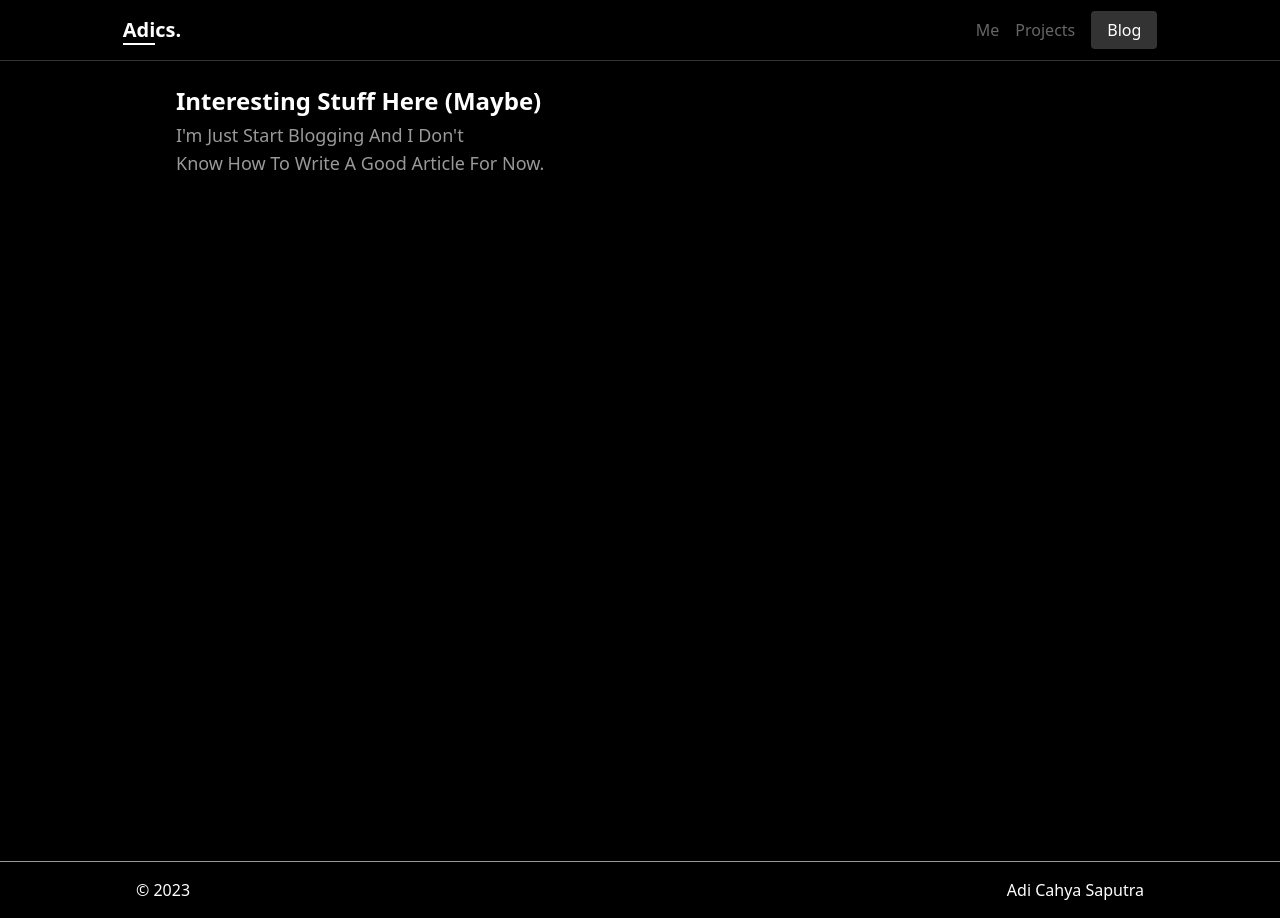
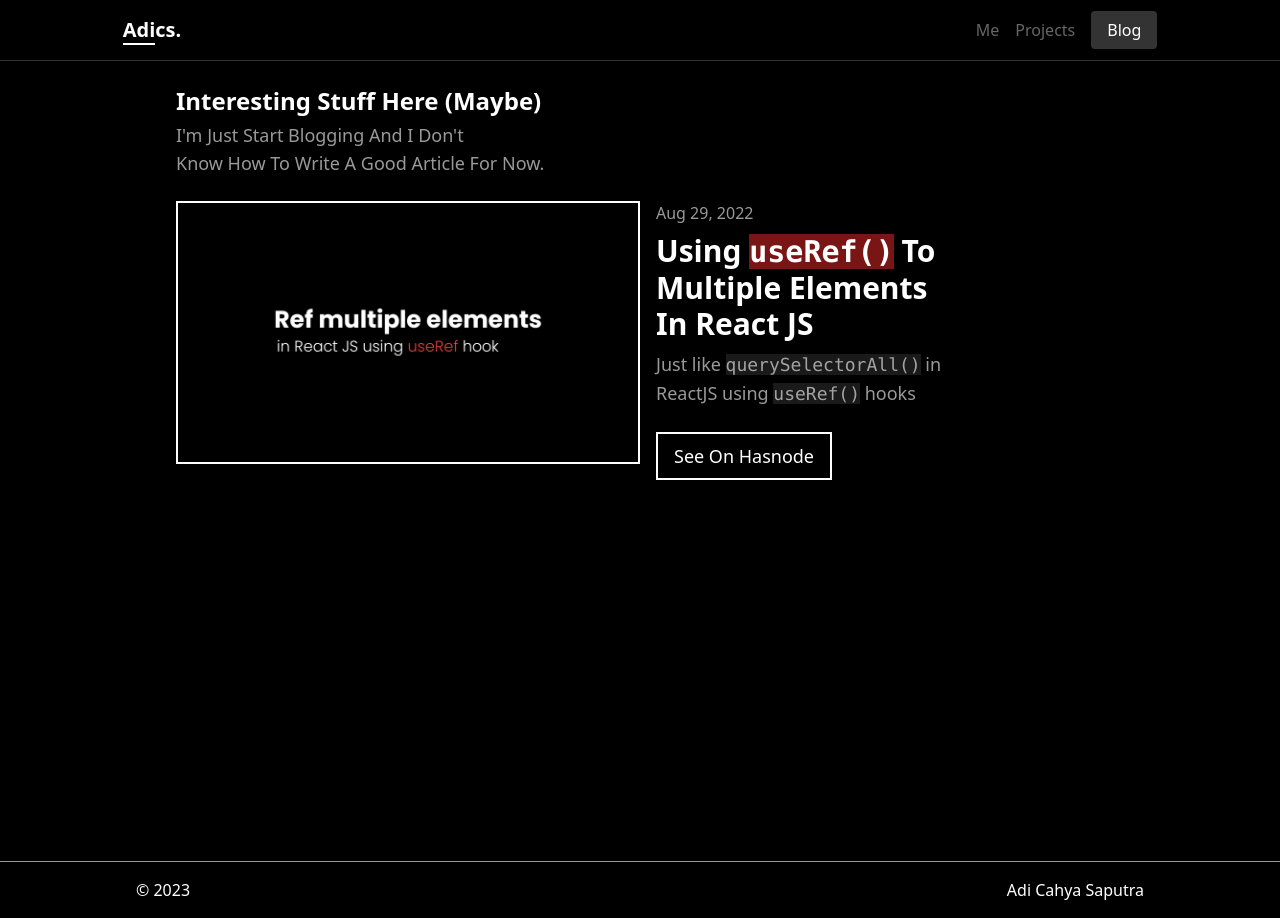
Before and after one commit to AdiCahyaSaputra/personal-website, a Next.js app: page /blog in a window 1280 px wide. Built offline with nearby package versions, Linux system fonts and the light colour scheme.

Commit message:
feat: featured blog

```diff
--- a/pages/blog/index.tsx
+++ b/pages/blog/index.tsx
@@ -1,14 +1,22 @@
 // Lib
 import { NextPage } from "next"
+import FeaturedBlog from "../../public/img/featured-blog.jpg"
 import { useRouter } from "next/router"
 
 // Components
 import Navbar from "components/reusable/global/Navbar"
 import Head from "next/head"
 import Container, { container } from "components/reusable/global/Container"
+import Image from "next/image"
 
 const Blog: NextPage = () => {
   const router = useRouter()
+
+  const clickHandler = () => {
+    setTimeout(() => {
+      window.location.href = "https://adics.hashnode.dev/using-useref-to-multiple-elements-in-react-js"
+    }, 500)
+  }
 
   return (
     <>
@@ -27,6 +35,40 @@ const Blog: NextPage = () => {
             <div className="py-6 selection:text-black selection:bg-white">
               <h1 className="text-2xl font-bold">Interesting Stuff Here (Maybe)</h1>
               <p className="text-lg text-white/60 mt-1">{"I'm"} Just Start Blogging And I {"Don't"}<br /> Know How To Write A Good Article For Now.</p>
+            </div>
+
+            <div className="grid grid-cols-12 gap-4">
+
+              <figure className="col-span-12 flex md:flex-row flex-col gap-4">
+
+                <div className="relative aspect-video bg-black lg:w-6/12 md:w-full">
+                  <Image
+                    src={FeaturedBlog}
+                    alt="blog"
+                    className="absolute inset-0 group-hover:scale-95 transition-all border-2 border-white"
+                    placeholder="blur"
+                  />
+                </div>
+
+                <figcaption className="lg:w-4/12">
+
+                  <div>
+                    <p className="font-medium text-white/60">Aug 29, 2022</p>
+                    <h1 className="lg:text-3xl text-2xl font-bold mt-2">Using <code className="bg-red-800/80">useRef()</code> To Multiple Elements In React JS</h1>
+                    <p className="text-lg mt-2 text-white/60">Just like <code className="bg-white/10">querySelectorAll()</code> in ReactJS using <code className="bg-white/10">useRef()</code> hooks</p>
+                  </div>
+
+                  <div className="mt-6 relative lg:w-max group overflow-hidden">
+                    <button onClick={clickHandler} className="select-none cursor-pointer transition-all duration-500 lg:w-max w-full text-center text-white group-hover:text-black border-2 border-white py-2 px-4 active:scale-95 text-lg font-medium bg-transparent relative z-10">
+                      See On Hasnode
+                    </button>
+                    <div className="duration-500 absolute left-0 top-0 w-full h-full bg-white translate-x-full group-hover:translate-x-0 transition-all z-0" />
+                  </div>
+
+                </figcaption>
+
+              </figure>
+
             </div>
 
           </Container>
--- a/pages/projects/[name].tsx
+++ b/pages/projects/[name].tsx
@@ -96,7 +96,7 @@ const ProjectDetail: NextPage<Props> = ({ currentArticle }) => {
 
             <div className='mt-4 border-2 border-yellow-600 p-4 lg:w-max'>
               <h2 className='text-xl font-bold'>Readme Please</h2>
-              <p className='text-white/60 md:text-md text-sm mt-1'>{currentArticle.readme}</p>
+              <p className='text-white/60 md:text-base text-sm mt-1'>{currentArticle.readme}</p>
             </div>
 
           </Container>
```
Also changed, not shown: public/img/featured-blog.jpg (added).
